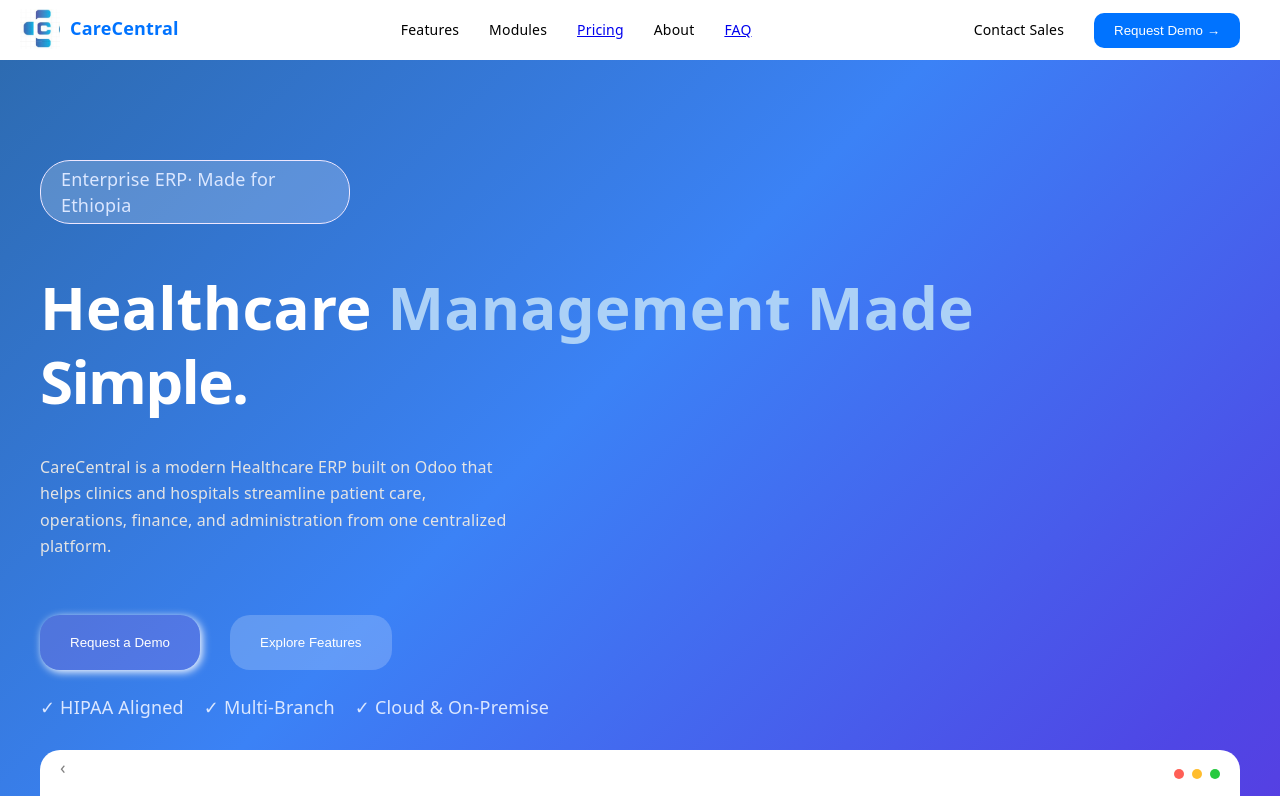
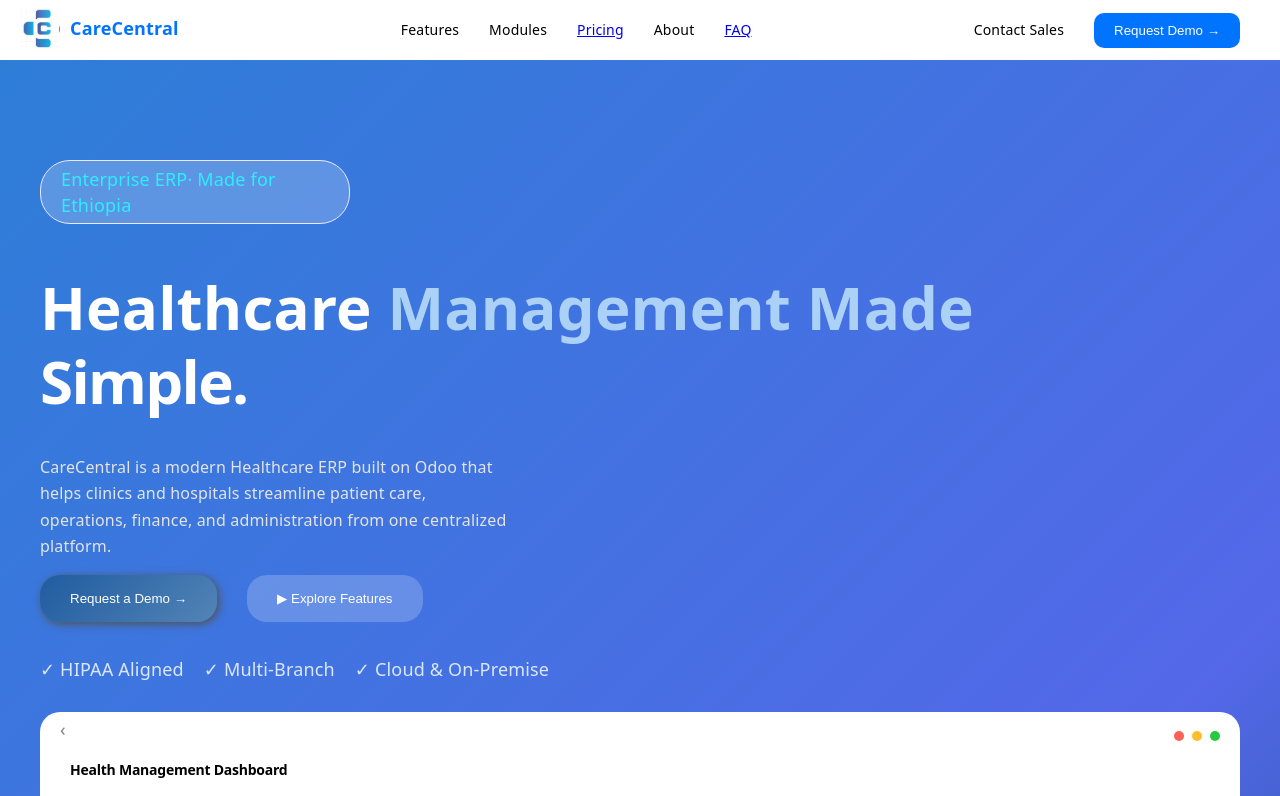
Before and after one commit to Etsub-tech/Derash-CareCenteral, a React (Vite) app: page / in a window 1280 px wide. Shown: the top 796 px of the page. Built offline with nearby package versions, Linux system fonts and the light colour scheme.

Commit message:
added a modification

```diff
--- a/src/home.css
+++ b/src/home.css
@@ -80,10 +80,11 @@
     color: rgb(255, 255, 255);
     background: linear-gradient(
         135deg,
-        #2d6bb1 0%,
-        #3b82f6 35%,
-        #4f46e5 70%,
-        #6d28d9 100%)
+        #397dca 0%,
+        #2e7ed8 0%,
+        #5468e9 70%,
+        #19538e 100%)
+
 }
 
 .hero h3{
@@ -95,8 +96,14 @@
 }
 
 .request-button{
-            background:rgba(181, 94, 211, 0.2);
-            box-shadow: 2px 2px 8px white;
+            background: linear-gradient(
+        135deg,
+        #2b5f9a 0%,
+        #205ca0 0%,
+        #5284b6 100%,
+        #5284b6 100%);
+
+            box-shadow: 2px 2px 8px rgb(82, 82, 82);
 
 
 }
@@ -113,17 +120,21 @@
     border-radius: 30px;
 }
 
+.made-for-eth span{
+     color: rgb(45, 237, 255);
+}
+
 .two-buttons{
     display: flex;
     gap: 30px;
-    padding-top:40px;
-    padding-bottom: 40px;
+    padding-top:0px;
+    padding-bottom: 50px;
     gap: 30px;
 
 }
 
 .two-buttons button{
-    padding:20px 30px;
+    padding:16px 30px;
     color: white;
     border-radius: 20px;
     border: None;
@@ -284,10 +295,10 @@
     padding-bottom: 65px;
         background: linear-gradient(
         135deg,
-        #2d6bb1 0%,
-        #3b82f6 35%,
-        #4f46e5 70%,
-        #6d28d9 100%)
+        #397dca 0%,
+        #2e7ed8 0%,
+        #5468e9 70%,
+        #19538e 100%)
 
 }
 
@@ -388,6 +399,7 @@
     gap: 12px;
     padding: 0px 20px;
     text-align: left;
+    margin-bottom: -22px;
 }
 
 .second-gray-cards .icon-square{
@@ -397,7 +409,7 @@
 .prices{
     display: grid;
     grid-template-columns: 1fr 1fr;
-    gap: 100px;
+    gap: 40px;
     padding-right: 150px;
     padding-left: 150px;
     margin-top: 60px;
@@ -426,25 +438,14 @@
     width: 100%;
     border-radius: 16px;
     border:none;
-            background: linear-gradient(
-        135deg,
-        #2d6bb1 0%,
-        #3b82f6 35%,
-        #4f46e5 70%,
-        #6d28d9 100%);
-
-    color: white;
+    background-color:#2d6bb1;
+color: white;
 }
 
 .price-blue{
     padding: 25px;
     border-radius: 20px;
-            background: linear-gradient(
-        135deg,
-        #2d6bb1 0%,
-        #3b82f6 35%,
-        #4f46e5 70%,
-        #6d28d9 100%);
+    background-color:#256dbe;
 
     text-align: left;
     height: 550px
@@ -496,6 +497,8 @@
     margin-top: 60px;
 }
 .ques-grid-card{
+    display: flex;
+    gap: 70%;
     background-color: white;
     padding-top: 15px;
     padding-bottom: 15px;
@@ -948,7 +951,7 @@
     width: 48px;
     height: 48px;
     background-color: rgb(224, 236, 253);
-    border-radius: 50%;
+    border-radius: 40%;
     display: flex;
     align-items: center;
     justify-content: center;
@@ -964,7 +967,7 @@
 .icon-square{
     width: 40px;
     height: 40px;
-    background-color: rgb(224, 236, 253);
+    background-color: rgb(255, 255, 255);
     border-radius: 10px;
     display: flex;
     align-items: center;
--- a/src/home.jsx
+++ b/src/home.jsx
@@ -61,8 +61,8 @@
                     <br/>platform.</h3>
 
                 <div className = "two-buttons">
-                <button className = "request-button" onClick={scrollToDemo}>Request a Demo </button>
-                <button className = "explore-button"> Explore Features</button>
+                <button className = "request-button" onClick={scrollToDemo}> Request a Demo → </button>
+                <button className = "explore-button"> ▶ Explore Features</button>
                 </div>
 
                 <div className='the-3'>
--- a/src/question.jsx
+++ b/src/question.jsx
@@ -7,7 +7,7 @@
                 <div className='title'><h1>Frequently Asked Questions</h1></div>
                 <h3 style={{color: "gray"}}>Everything you need to know about CareCentral.</h3>
                 <div className="ques-grid">
-                <div className="ques-grid-card"> what is CareCenteral</div>
+                <div className="ques-grid-card"><div>what is CareCenteral</div></div>
                 <div className="ques-grid-card">Can it work for multiple branches?</div>
                 <div className="ques-grid-card">Can we add modules later?</div>
                 <div className="ques-grid-card">Is cloud deployment available?</div>
```
